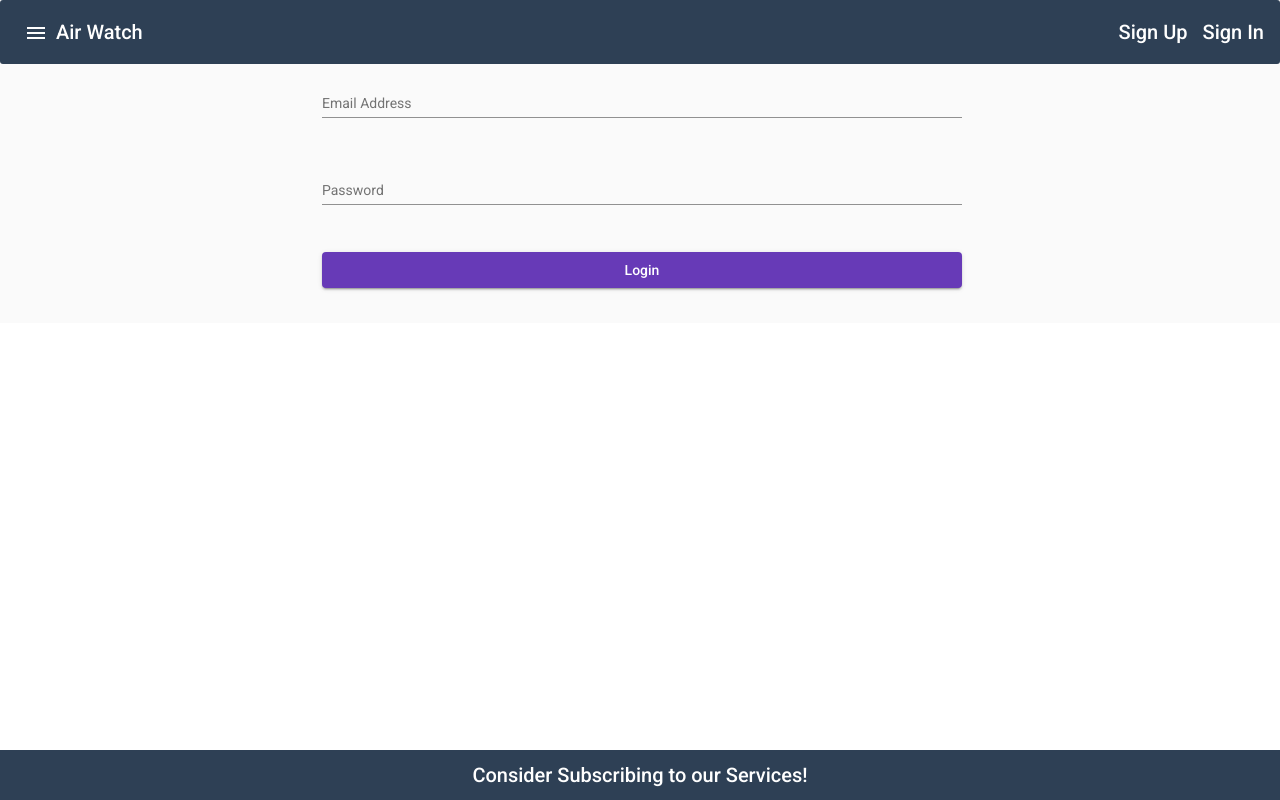
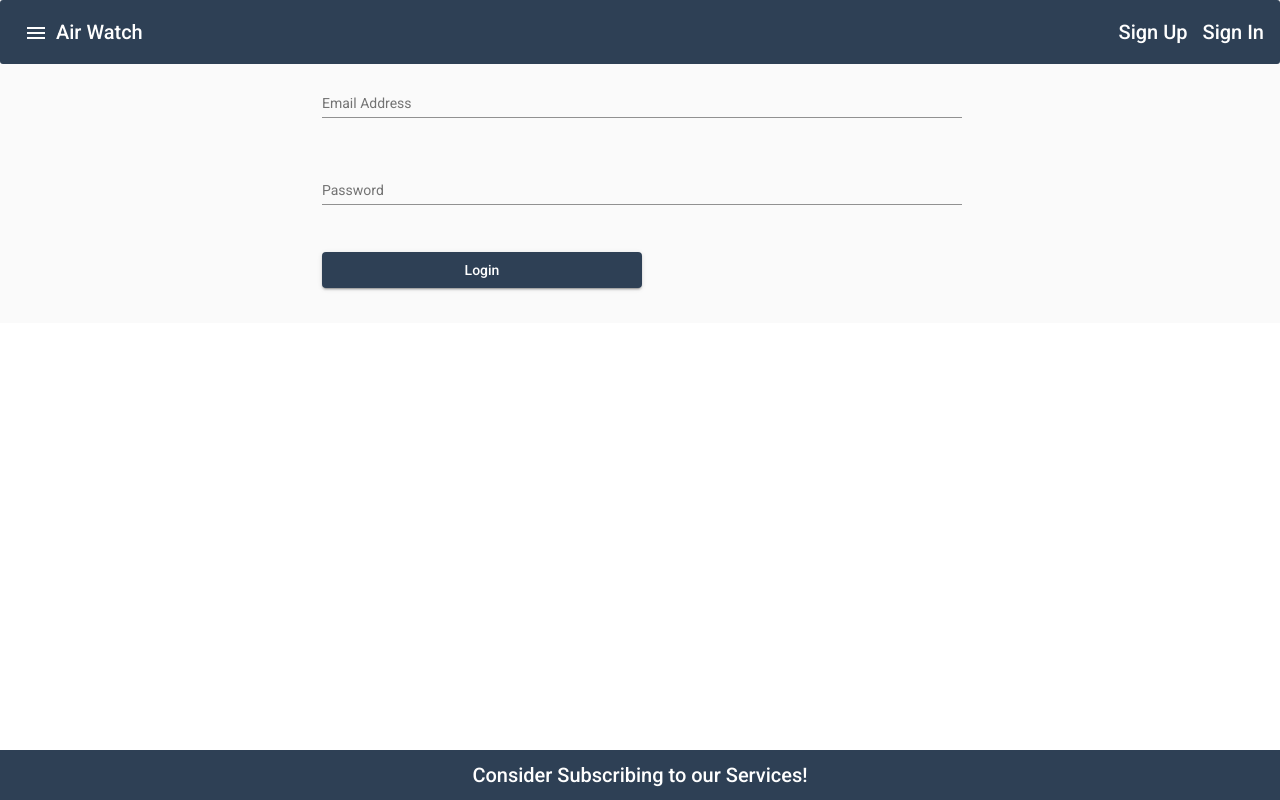
Before and after one commit to sandyfred/air-quality-frontend, an Angular app: page /login in a window 1280 px wide. Built offline with nearby package versions, Linux system fonts and the light colour scheme.

Commit message:
added styling

```diff
--- a/src/app/app.module.ts
+++ b/src/app/app.module.ts
@@ -41,7 +41,7 @@ import { FooterComponent } from './footer/footer.component';
 
 const routes: Routes = [
   { path: 'home', component: HomeComponent },
-  { path: '', redirectTo: '/login', pathMatch: 'full' },
+  { path: '', redirectTo: '/home', pathMatch: 'full' },
   { path: 'register', component: RegisterComponent },
   { path: 'login', component: LoginComponent },
   {
--- a/src/app/header/header.component.html
+++ b/src/app/header/header.component.html
@@ -16,7 +16,7 @@
                 <a routerLink="/login">Sign In</a>
             </li>
             <li *ngIf='authService.isloggedin'>
-                <a (click)="loggingOut()">
+                <a href=# (click)="loggingOut()">
                     <mat-icon>logout</mat-icon>
                 </a>
             </li>
--- a/src/app/home/home.component.ts
+++ b/src/app/home/home.component.ts
@@ -83,6 +83,6 @@ export class HomeComponent implements OnInit {
   }
 
   routeToLogin() {
-    this.router.navigate(["/login"]);
+    this.router.navigate(["../login"]);
   }
 }
--- a/src/app/login/login.component.css
+++ b/src/app/login/login.component.css
@@ -35,5 +35,8 @@
   }
 
   .button {
-    width: 100%;
+    color:white;
+    align-items: center;
+    width: 50%;
+    background: #2e4055;
   }
--- a/src/app/login/login.component.html
+++ b/src/app/login/login.component.html
@@ -39,8 +39,8 @@
         <button mat-raised-button color="primary" type="submit" class="button"(click)="loginSubmit()">Login</button>
       </div>
 
-      <div style="text-align:center">
+      <!-- <div style="text-align:center">
         <label class="error-message">{{ submitMessage }}</label>
-      </div>
+      </div> -->
     </div>
     </div>
--- a/src/app/login/login.component.ts
+++ b/src/app/login/login.component.ts
@@ -44,7 +44,7 @@ export class LoginComponent implements OnInit {
         console.log(data)
         localStorage.setItem('bearerToken', data);
         localStorage.setItem("userEmail",this.formGroup.get('userEmail').value)
-        this.router.navigate(["/dashboard"]);
+        this.router.navigate(["../dashboard"]);
 
       }
       }, err => {
--- a/src/app/register/register.component.css
+++ b/src/app/register/register.component.css
@@ -35,7 +35,13 @@
   }
 
   .button {
+    color:white;
     align-items: center;
     width: 50%;
     background: #2e4055;
   }
+  .clearfix:after {
+    content:"";
+    display:table;
+    clear:both;
+}
--- a/src/app/register/register.component.ts
+++ b/src/app/register/register.component.ts
@@ -71,7 +71,7 @@ export class RegisterComponent implements OnInit {
     console.log(this.formGroup.get('userEmail').value)
     this.regService.registerUser(this.user).subscribe(data=>{
       console.log("data"+data);
-      this.router.navigate(["/login"]);
+      this.router.navigate(["../login"]);
     }, err => {
       this.submitMessage = err.message;
     }
--- a/src/app/subscription/subscription.component.html
+++ b/src/app/subscription/subscription.component.html
@@ -21,7 +21,6 @@
     </mat-card-content>
     <mat-card-actions>
       <button mat-button type="submit"  (click)="onSubmit()">Pay</button>
-      <button mat-button>Go To Dashboard</button>
     </mat-card-actions>
   </mat-card>
 </div>
--- a/src/app/subscription/subscription.component.ts
+++ b/src/app/subscription/subscription.component.ts
@@ -1,5 +1,6 @@
 import { Component, Input, OnInit } from '@angular/core';
 import { Subscriber } from '../subscriber';
+import { Router } from '@angular/router';
 
 @Component({
   selector: 'app-subscription',
@@ -11,7 +12,7 @@ export class SubscriptionComponent implements OnInit {
   plan: string;
   validity: string;
   subscriber: Subscriber;
-  constructor() { }
+  constructor(private router: Router) { }
 
   ngOnInit(): void {
   }
@@ -19,5 +20,7 @@ export class SubscriptionComponent implements OnInit {
   onSubmit() {
     this.subscriber = new Subscriber(this.username,this.username,this.plan,new Date(),this.validity);
     console.log(this.subscriber);
+    alert("Subscribed!")
+    this.router.navigate(["../dashboard"])
   }
 }
```
